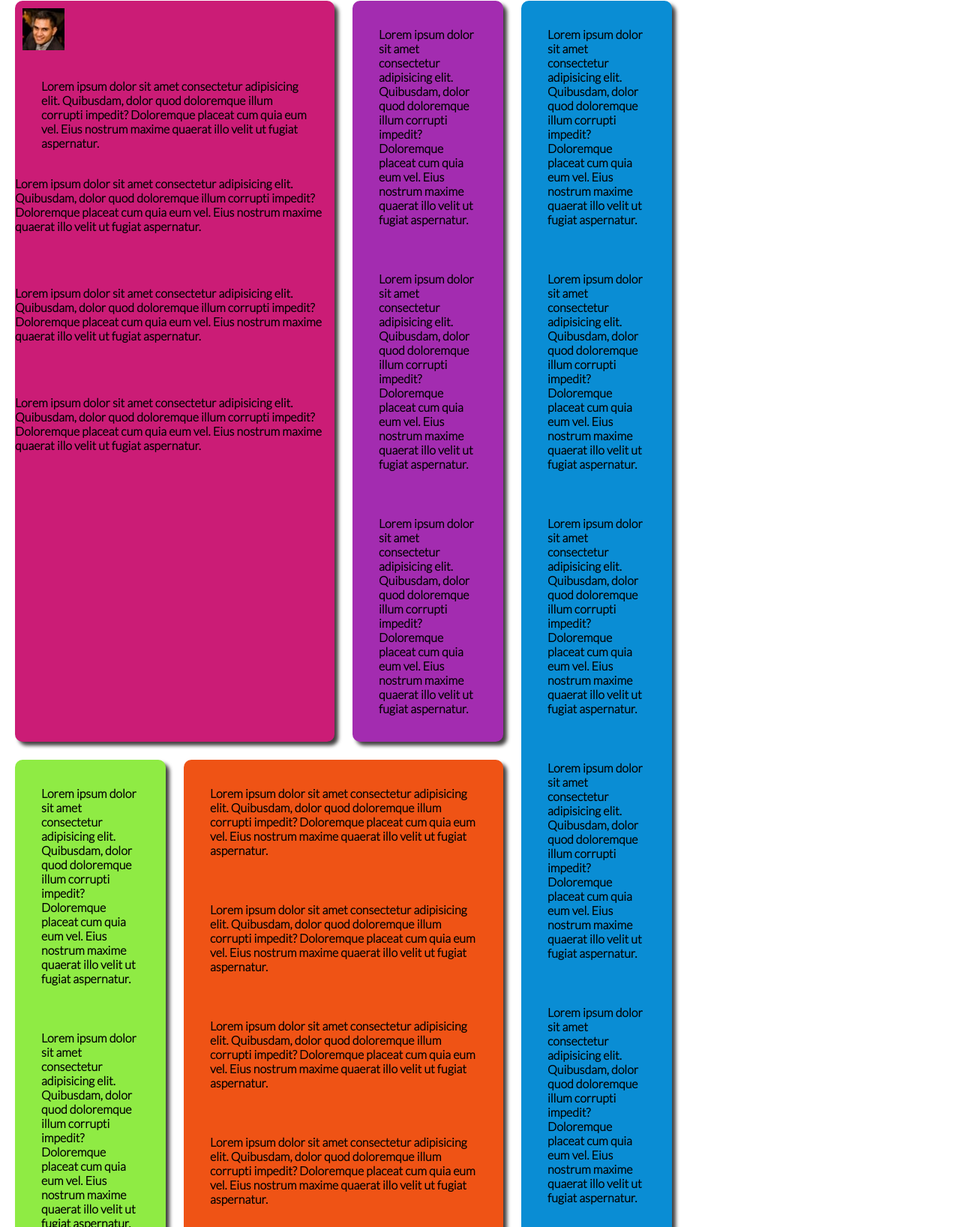
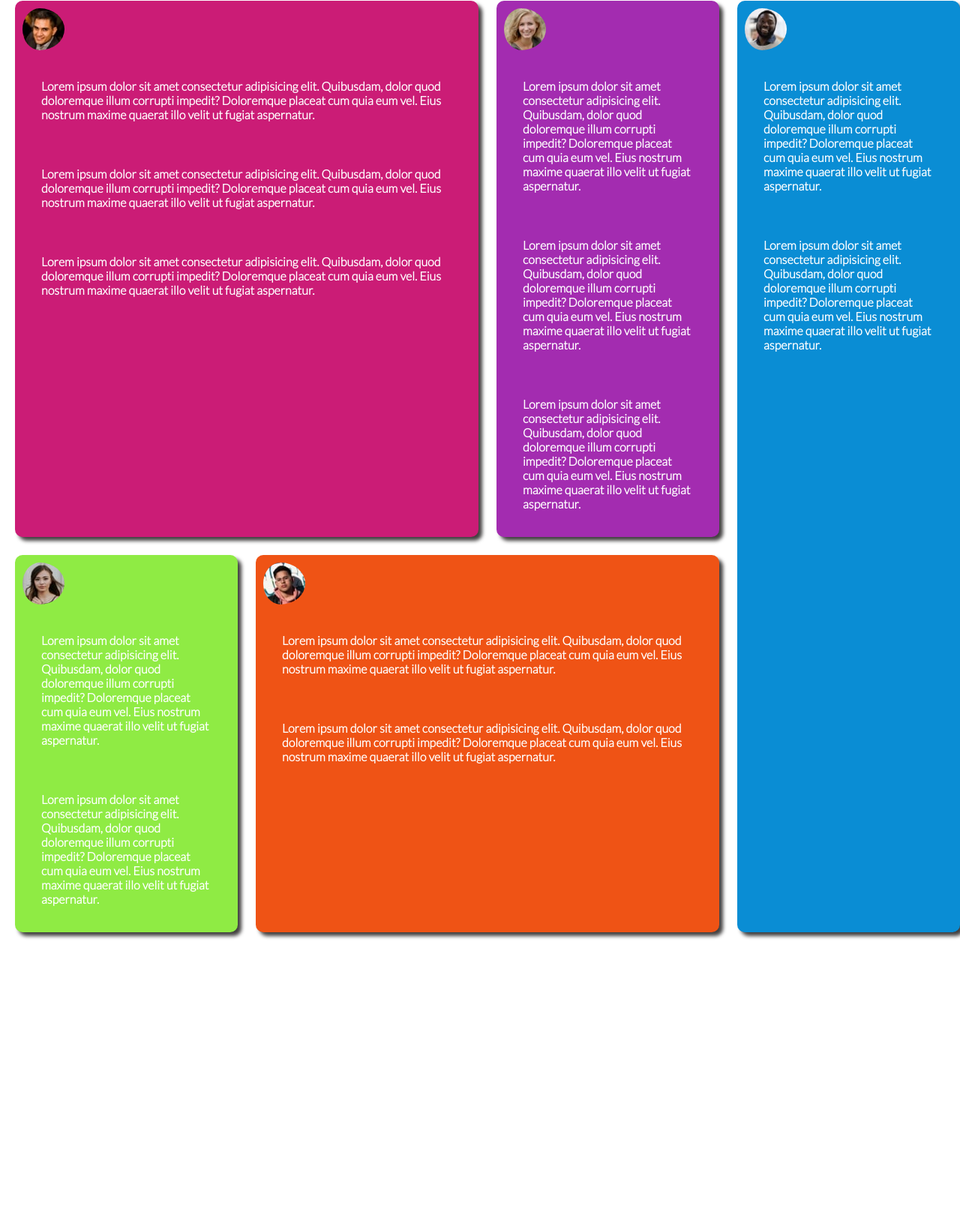
Before and after one commit to aytekinkaplan/gridlearning, a plain HTML site: page index.html in a window 1280 px wide. Shown: the part 19-1655 px from the top of the page at 75% size. After the commit the page ends 1282 px from the top, so only its background shows below. Drawn offline with Linux system fonts and the light colour scheme.

Commit message:
newer commit

```diff
--- a/assets/styles/css.css
+++ b/assets/styles/css.css
@@ -8,6 +8,7 @@
     --font1:Lato,Helvetica;
     --font2:Lato,sans-serif;
     --font3:Lato,arial,sans-serif;
+    --fontColor:var(--color1);
 }
 *{
     box-sizing: border-box;
@@ -21,16 +22,18 @@
     gap: 1.5rem;
     grid-template-columns: repeat(4, 1fr);
     font-weight: bolder;
-    width: 70%;
+    width: 100%;
 
 }
 img {
     margin-top: 10px;
     padding-left: 10px;
+    border-radius: 50%;
 }
 p{
     margin: 10px;
     padding: 25px;
+    color: var(--fontColor);
 }
 article{
     border-radius: 10px;
--- a/index.html
+++ b/index.html
@@ -19,16 +19,13 @@
             illum corrupti impedit? Doloremque placeat cum quia eum vel.
             Eius nostrum maxime quaerat illo velit ut fugiat aspernatur.
             </p>
+            <p>
             Lorem ipsum dolor sit
             amet consectetur adipisicing elit. Quibusdam, dolor quod doloremque
             illum corrupti impedit? Doloremque placeat cum quia eum vel.
             Eius nostrum maxime quaerat illo velit ut fugiat aspernatur.
             </p>
-            Lorem ipsum dolor sit
-            amet consectetur adipisicing elit. Quibusdam, dolor quod doloremque
-            illum corrupti impedit? Doloremque placeat cum quia eum vel.
-            Eius nostrum maxime quaerat illo velit ut fugiat aspernatur.
-            </p>
+            <p>
             Lorem ipsum dolor sit
             amet consectetur adipisicing elit. Quibusdam, dolor quod doloremque
             illum corrupti impedit? Doloremque placeat cum quia eum vel.
@@ -36,6 +33,7 @@
             </p>
         </article>
         <article class="article2">
+            <img src="assets/images/image-jeanette.jpg">
             <p>
             Lorem ipsum dolor sit
             amet consectetur adipisicing elit. Quibusdam, dolor quod doloremque
@@ -56,24 +54,7 @@
             </p>
         </article>
         <article class="article3">
-            <p>
-            Lorem ipsum dolor sit
-            amet consectetur adipisicing elit. Quibusdam, dolor quod doloremque
-            illum corrupti impedit? Doloremque placeat cum quia eum vel.
-            Eius nostrum maxime quaerat illo velit ut fugiat aspernatur.
-            </p>
-            <p>
-            Lorem ipsum dolor sit
-            amet consectetur adipisicing elit. Quibusdam, dolor quod doloremque
-            illum corrupti impedit? Doloremque placeat cum quia eum vel.
-            Eius nostrum maxime quaerat illo velit ut fugiat aspernatur.
-            </p>
-            <p>
-            Lorem ipsum dolor sit
-            amet consectetur adipisicing elit. Quibusdam, dolor quod doloremque
-            illum corrupti impedit? Doloremque placeat cum quia eum vel.
-            Eius nostrum maxime quaerat illo velit ut fugiat aspernatur.
-            </p>
+            <img src="assets/images/image-jonathan.jpg">
             <p>
             Lorem ipsum dolor sit
             amet consectetur adipisicing elit. Quibusdam, dolor quod doloremque
@@ -88,6 +69,7 @@
             </p>
         </article>
         <article class="article4">
+            <img src="assets/images/image-kira.jpg">
             <p>
             Lorem ipsum dolor sit
             amet consectetur adipisicing elit. Quibusdam, dolor quod doloremque
@@ -100,44 +82,10 @@
             illum corrupti impedit? Doloremque placeat cum quia eum vel.
             Eius nostrum maxime quaerat illo velit ut fugiat aspernatur.
             </p>
-            <p>
-            Lorem ipsum dolor sit
-            amet consectetur adipisicing elit. Quibusdam, dolor quod doloremque
-            illum corrupti impedit? Doloremque placeat cum quia eum vel.
-            Eius nostrum maxime quaerat illo velit ut fugiat aspernatur.
-            </p>
-            <p>
-            Lorem ipsum dolor sit
-            amet consectetur adipisicing elit. Quibusdam, dolor quod doloremque
-            illum corrupti impedit? Doloremque placeat cum quia eum vel.
-            Eius nostrum maxime quaerat illo velit ut fugiat aspernatur.
-            </p>
+
         </article>
         <article class="article5">
-            <p>
-            Lorem ipsum dolor sit
-            amet consectetur adipisicing elit. Quibusdam, dolor quod doloremque
-            illum corrupti impedit? Doloremque placeat cum quia eum vel.
-            Eius nostrum maxime quaerat illo velit ut fugiat aspernatur.
-            </p>
-            <p>
-            Lorem ipsum dolor sit
-            amet consectetur adipisicing elit. Quibusdam, dolor quod doloremque
-            illum corrupti impedit? Doloremque placeat cum quia eum vel.
-            Eius nostrum maxime quaerat illo velit ut fugiat aspernatur.
-            </p>
-            <p>
-            Lorem ipsum dolor sit
-            amet consectetur adipisicing elit. Quibusdam, dolor quod doloremque
-            illum corrupti impedit? Doloremque placeat cum quia eum vel.
-            Eius nostrum maxime quaerat illo velit ut fugiat aspernatur.
-            </p>
-            <p>
-            Lorem ipsum dolor sit
-            amet consectetur adipisicing elit. Quibusdam, dolor quod doloremque
-            illum corrupti impedit? Doloremque placeat cum quia eum vel.
-            Eius nostrum maxime quaerat illo velit ut fugiat aspernatur.
-            </p>
+            <img src="assets/images/image-patrick.jpg">
             <p>
             Lorem ipsum dolor sit
             amet consectetur adipisicing elit. Quibusdam, dolor quod doloremque
```
